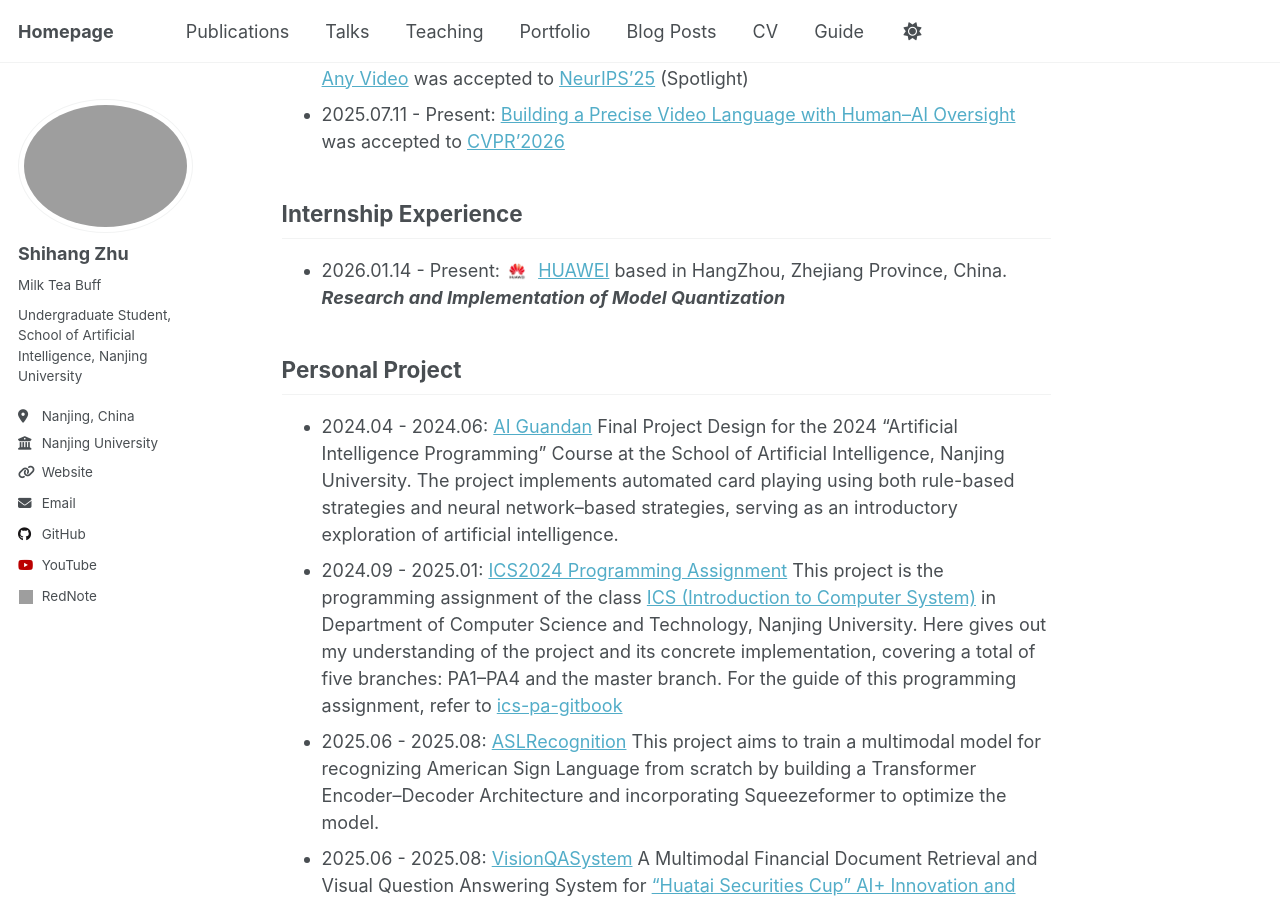
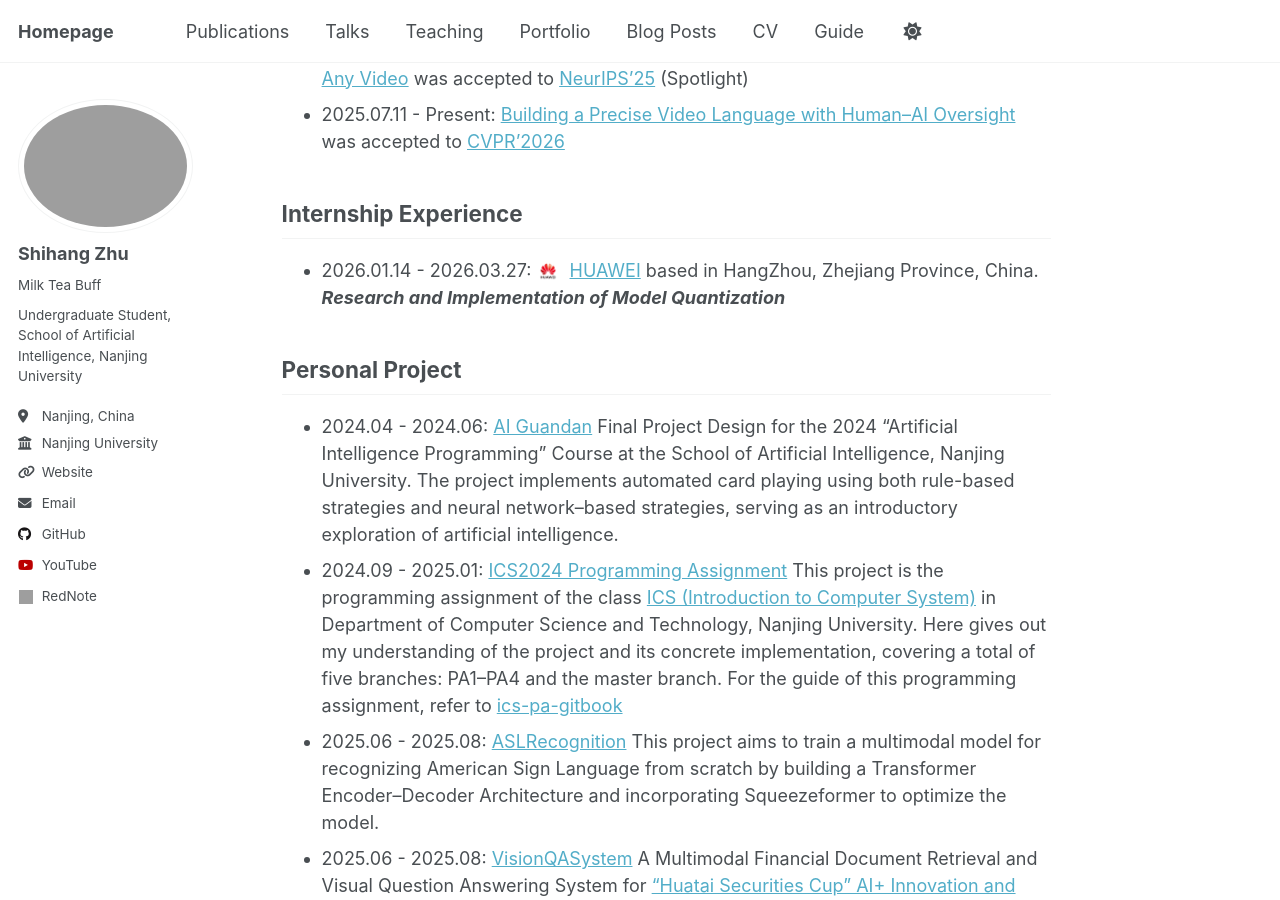
Before and after one commit to edzee3000/edzee3000.github.io, a Jekyll site: the page built from _pages/about.md, in a window 1280 px wide and 900 px high, scrolled down 463 px. Built offline with Jekyll 4.4.1, drawn with Linux system fonts in a browser that asks for light colours; a script that is not in the unit is left out; grey boxes are pictures that could not be loaded.

Commit message:
Update internship dates and details for HUAWEI

```diff
--- a/_pages/about.md
+++ b/_pages/about.md
@@ -21,7 +21,7 @@
 
 
 ## Internship Experience
-- 2026.01.14 - Present: <img src="../images/HUAWEI.png" style="width:24px; height:24px; margin-right:4px;"> [HUAWEI](https://www.huawei.com/cn/) based in HangZhou, Zhejiang Province, China. ***Research and Implementation of Model Quantization***
+- 2026.01.14 - 2026.03.27: <img src="../images/HUAWEI.png" style="width:24px; height:24px; margin-right:4px;"> [HUAWEI](https://www.huawei.com/cn/) based in HangZhou, Zhejiang Province, China. ***Research and Implementation of Model Quantization***
 
 
 
```
